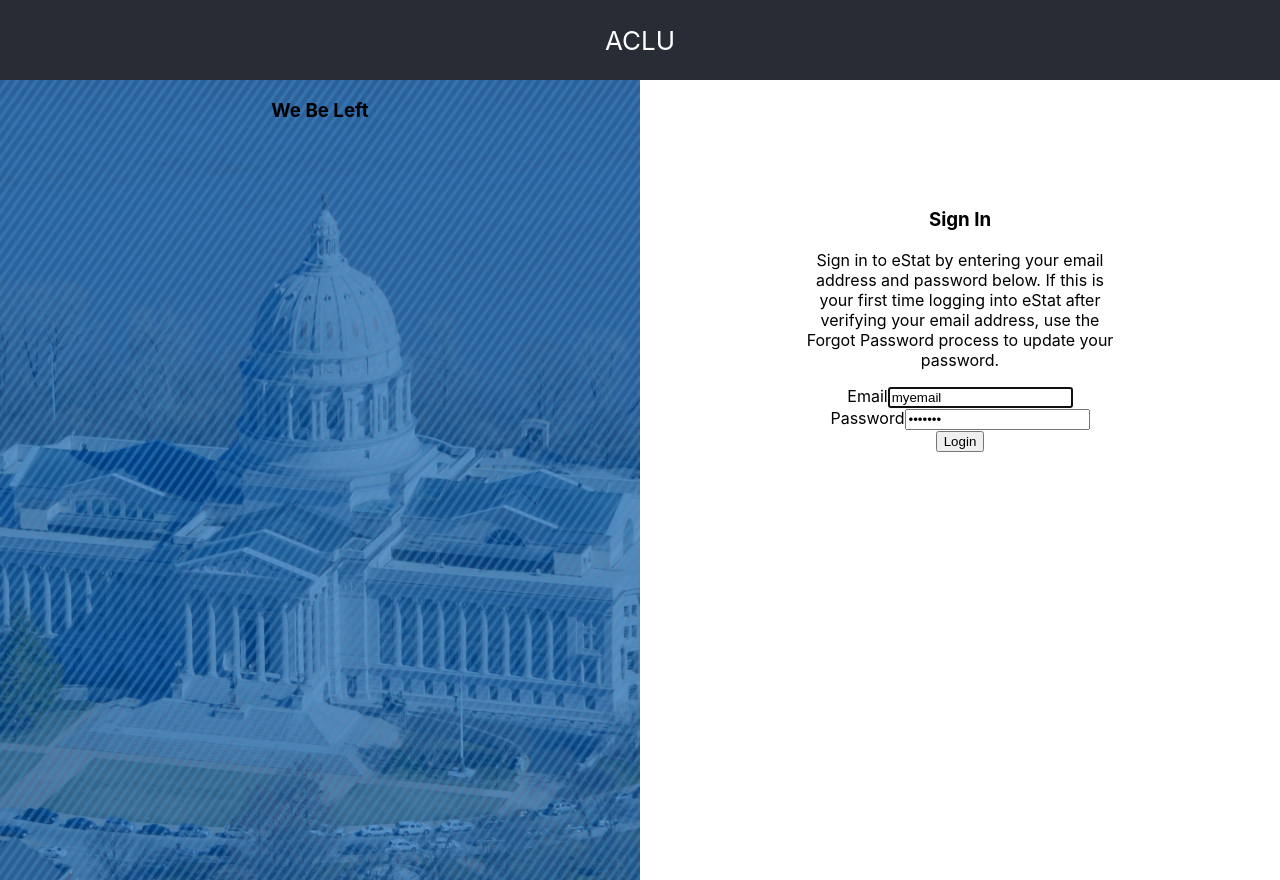
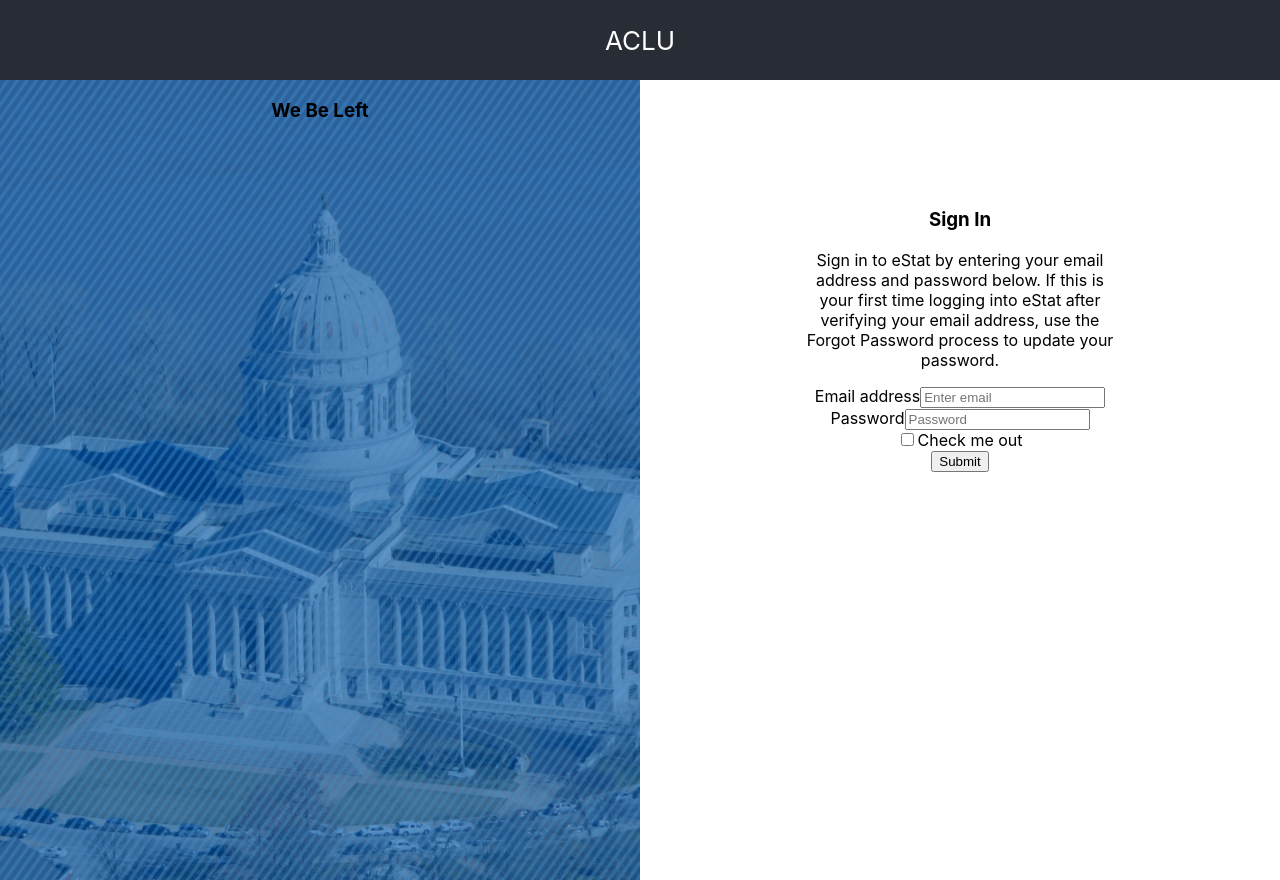
Before and after one commit to TeamDaugherty/aclu-status-notifier, a React (Create React App) app in the folder client/: page / in a window 1280 px wide. Built offline with nearby package versions, Linux system fonts and the light colour scheme.

Commit message:
Breaking things out

```diff
--- /dev/null
+++ b/client/src/components/Login.js
@@ -0,0 +1,38 @@
+import React, { Component } from 'react'
+import Form from 'react-bootstrap/Form'
+import Button from 'react-bootstrap/Button'
+
+export default class Login extends Component {
+  render() {
+    return (
+      <div>
+        <div className='loginFrame'>
+          <h3>Sign In</h3>
+          <p>
+            Sign in to eStat by entering your email address and password below.
+            If this is your first time logging into eStat after verifying your
+            email address, use the Forgot Password process to update your
+            password.
+          </p>
+        </div>
+        <Form>
+          <Form.Group className='mb-3' controlId='formBasicEmail'>
+            <Form.Label>Email address</Form.Label>
+            <Form.Control type='email' placeholder='Enter email' />
+          </Form.Group>
+
+          <Form.Group className='mb-3' controlId='formBasicPassword'>
+            <Form.Label>Password</Form.Label>
+            <Form.Control type='password' placeholder='Password' />
+          </Form.Group>
+          <Form.Group className='mb-3' controlId='formBasicCheckbox'>
+            <Form.Check type='checkbox' label='Check me out' />
+          </Form.Group>
+          <Button variant='primary' type='submit'>
+            Submit
+          </Button>
+        </Form>
+      </div>
+    )
+  }
+}
--- a/client/src/components/rightPane.js
+++ b/client/src/components/rightPane.js
@@ -1,47 +1,18 @@
-import '../App.js';
-import React from 'react';
-import Form from "react-bootstrap/Form";
-import Button from "react-bootstrap/Button";
+import '../App.js'
+import React from 'react'
+import Form from 'react-bootstrap/Form'
+import Button from 'react-bootstrap/Button'
+import Login from './Login.js'
 
-function handleSubmit() {
-
-}
+// function handleSubmit() {}
 
 class RightPane extends React.Component {
-
   render() {
     return (
-        <div className="mainRight">
-          <div className="loginFrame">
-            <h3>Sign In</h3>
-            <p>Sign in to eStat by entering your email address and password below.
-              If this is your first time logging into eStat after verifying your
-              email address, use the Forgot Password process to update your password.</p>
+      <div className='mainRight'>
+        <Login />
       </div>
-          <Form onSubmit={handleSubmit}>
-            <Form.Group size="lg" controlId="email">
-              <Form.Label>Email</Form.Label>
-              <Form.Control
-                autoFocus
-                type="email"
-                value="myemail"
-                //onChange={}
-              />
-            </Form.Group>
-            <Form.Group size="lg" controlId="password">
-              <Form.Label>Password</Form.Label>
-              <Form.Control
-                type="password"
-                value="notthis"
-                //onChange={}
-              />
-            </Form.Group>
-        <Button block size="lg" type="submit" >
-          Login
-        </Button>
-      </Form>
-        </div>
-      );
+    )
   }
 }
 
```
Lines whose indentation alone changed are shown as unchanged.
